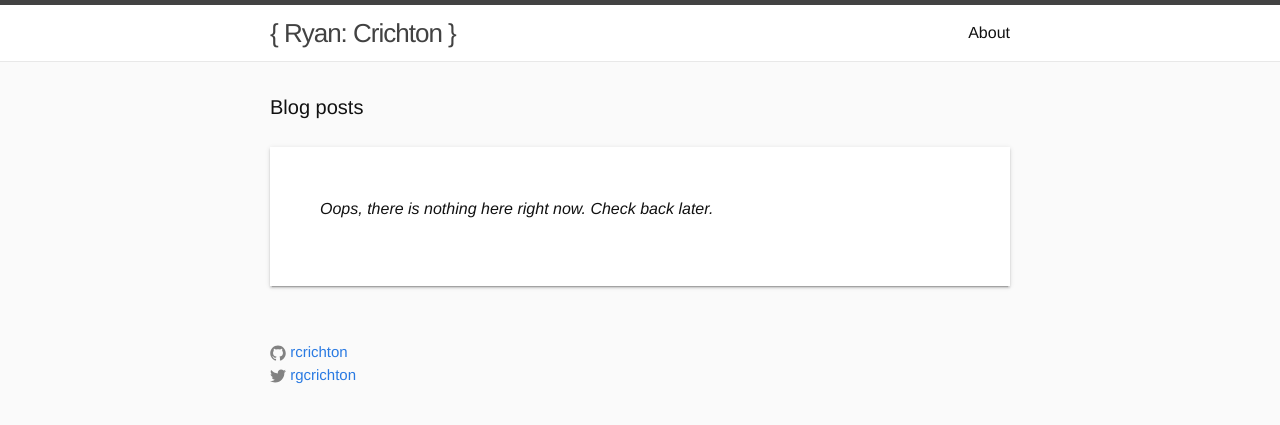
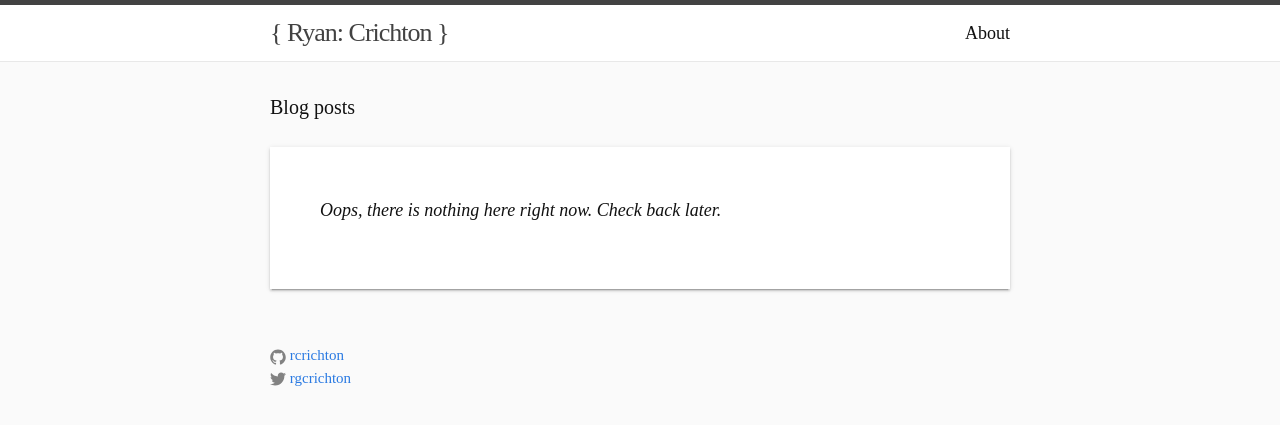
Before and after one commit to rcrichton/rcrichton.github.io, a Jekyll site: the page built from index.html, in a window 1280 px wide. Shown: the top 425 px of the page. Built offline with Jekyll 4.4.1, drawn with Linux system fonts in a browser that asks for light colours; some web fonts are replaced.

Commit message:
Changes font to Overlock.

```diff
--- a/css/main.scss
+++ b/css/main.scss
@@ -6,8 +6,8 @@
 
 
 // Our variables
-$base-font-family: Helvetica, Arial, sans-serif;
-$base-font-size:   16px;
+$base-font-family: 'Overlock', cursive;
+$base-font-size:   18px;
 $small-font-size:  $base-font-size * 0.875;
 $base-line-height: 1.5;
 
@@ -51,6 +51,8 @@
         "syntax-highlighting"
 ;
 
+@import url(http://fonts.googleapis.com/css?family=Overlock);
+
 paper-material {
     background-color: #FFFFFF;
     padding: 50px 50px 50px 50px;
```
